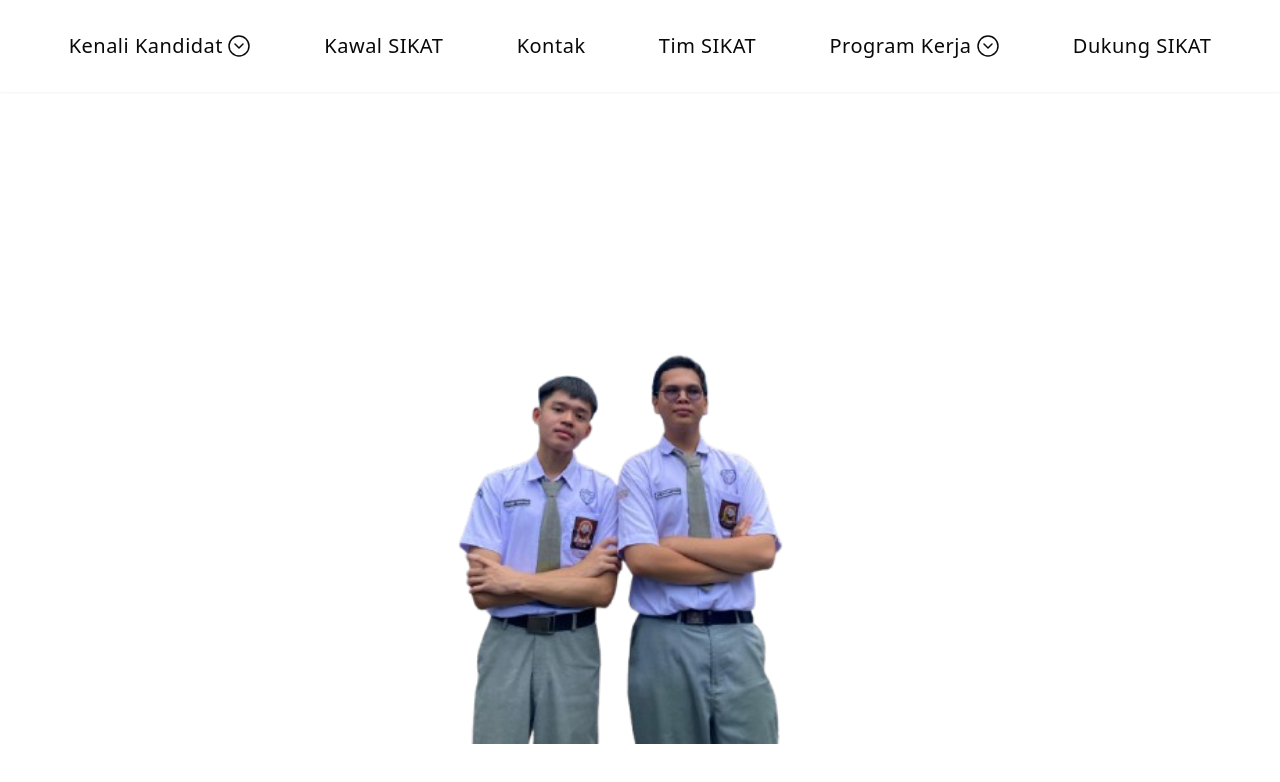
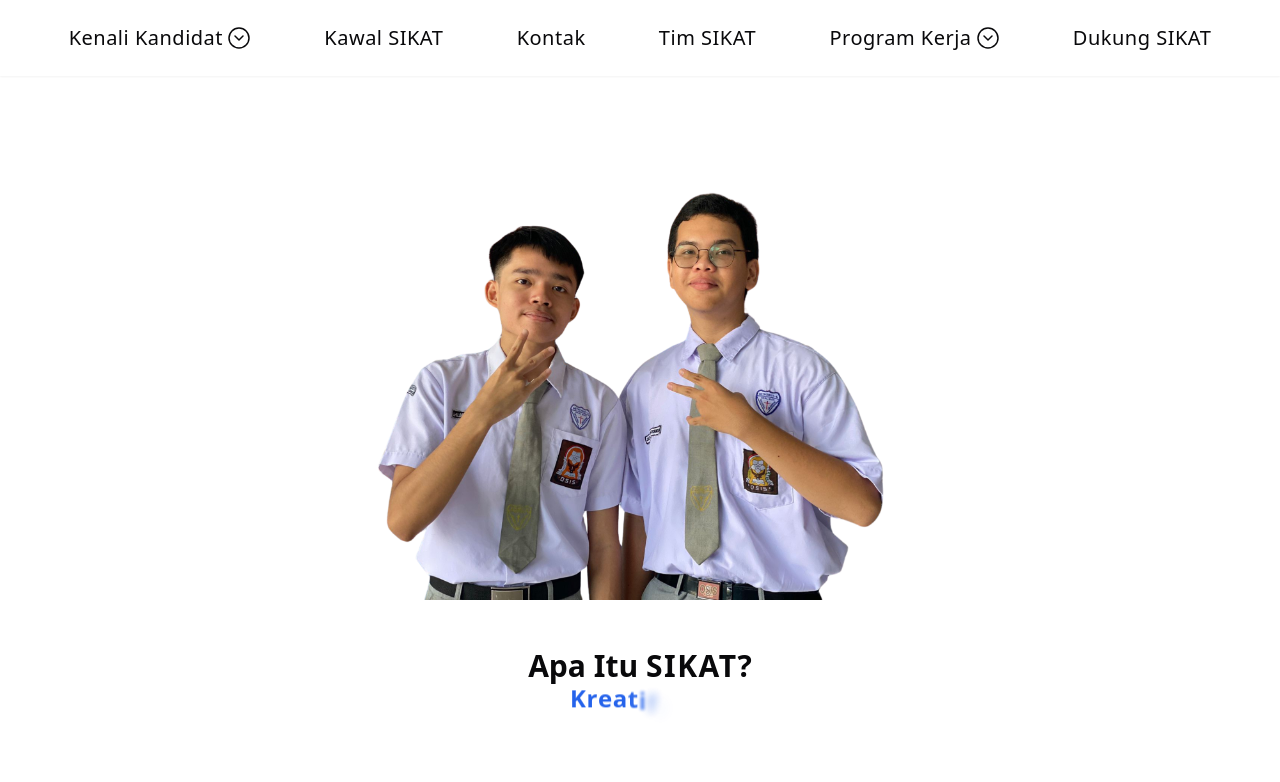
Before and after one commit to WilbertFE/tim-sikat, a Next.js app: page / in a window 1280 px wide. Shown: the top 782 px of the page. Built offline with nearby package versions, Linux system fonts and the light colour scheme.

Commit message:
Basic Layout

```diff
--- a/next.config.mjs
+++ b/next.config.mjs
@@ -1,6 +1,4 @@
 /** @type {import('next').NextConfig} */
-const nextConfig = {
-  output: "export",
-};
+const nextConfig = {};
 
 export default nextConfig;
--- a/src/app/navbar.tsx
+++ b/src/app/navbar.tsx
@@ -63,7 +63,8 @@ export default function Navbar() {
   const [isOpen, setIsOpen] = useState(false);
 
   return (
-    <nav className="fixed left-0 right-0 min-h-12 p-4 shadow-sm">
+    <>
+      <nav className="fixed left-0 right-0 top-0 px-4 py-2 shadow-sm z-10 bg-white">
         <ul className="hidden lg:flex lg:justify-around lg:p-4">
           {navbarContent.map((content, i) => (
             <li key={i}>
@@ -79,15 +80,25 @@ export default function Navbar() {
             </li>
           ))}
         </ul>
-      <div className="lg:hidden flex items-center shadow-sm p-4">
+        <div className="lg:hidden flex items-center p-4">
           {(isOpen && (
-          <X size={32} className="z-20" onClick={() => setIsOpen(false)} />
+            <X
+              size={32}
+              className="cursor-pointer"
+              onClick={() => setIsOpen(false)}
+            />
           )) || (
-          <Menu size={32} className="z-20" onClick={() => setIsOpen(true)} />
+            <Menu
+              size={32}
+              className="cursor-pointer"
+              onClick={() => setIsOpen(true)}
+            />
           )}
           <h1 className="text-xl font-bold w-full text-center">SIKAT</h1>
+        </div>
+      </nav>
       {isOpen && (
-          <ul className="absolute px-4 py-24 flex flex-col justify-around min-h-screen left-0 right-0 top-0 bottom-0">
+        <ul className="absolute pt-20 lg:hidden bg-slate-50 px-4 flex flex-col justify-around min-h-screen left-0 right-0 top-0 bottom-0">
           {hamburgerContent.map((content, i) => (
             <li
               className="text-xl p-2 font-medium flex items-center gap-x-1 tracking-wide"
@@ -98,7 +109,6 @@ export default function Navbar() {
           ))}
         </ul>
       )}
-      </div>
-    </nav>
+    </>
   );
 }
--- a/src/app/page.tsx
+++ b/src/app/page.tsx
@@ -1,15 +1,27 @@
-import Image from "next/image";
+import { HeroImage } from "@/components/core";
+import { FlipWords } from "@/components/ui/flip-words";
+
+const words = [
+  "Solidaritas",
+  "Integritas",
+  "Kreatifitas",
+  "Akhlak",
+  "Teknologi",
+];
 
 export default function Home() {
   return (
     <main>
-      <div className="flex justify-center -translate-y-14 -z-50">
-        <Image
-          src="/hero.png"
-          width={600}
-          height={600}
-          alt="hero"
-          className="-z-10"
+      <HeroImage />
+      <div className="flex flex-col items-center mt-12">
+        <h1 className="font-bold text-3xl">
+          Apa Itu <span className="tracking-wider">SIKAT</span>?
+        </h1>
+
+        <FlipWords
+          duration={2000}
+          words={words}
+          className="font-bold text-2xl text-blue-600 tracking-wide -z-10"
         />
       </div>
     </main>
--- /dev/null
+++ b/src/components/core/HeroImage.tsx
@@ -0,0 +1,15 @@
+import Image from "next/image";
+
+export default function HeroImage() {
+  return (
+    <div className="flex justify-center ">
+      <Image
+        src="/hero.png"
+        width={600}
+        height={600}
+        alt="hero"
+        className="-z-10"
+      />
+    </div>
+  );
+}
--- /dev/null
+++ b/src/components/core/index.tsx
@@ -0,0 +1 @@
+export { default as HeroImage } from "./HeroImage";
--- /dev/null
+++ b/src/components/ui/flip-words.tsx
@@ -0,0 +1,98 @@
+"use client";
+import React, { useCallback, useEffect, useRef, useState } from "react";
+import { AnimatePresence, motion, LayoutGroup } from "framer-motion";
+import { cn } from "@/lib/utils";
+
+export const FlipWords = ({
+  words,
+  duration = 3000,
+  className,
+}: {
+  words: string[];
+  duration?: number;
+  className?: string;
+}) => {
+  const [currentWord, setCurrentWord] = useState(words[0]);
+  const [isAnimating, setIsAnimating] = useState<boolean>(false);
+
+  // thanks for the fix Julian - https://github.com/Julian-AT
+  const startAnimation = useCallback(() => {
+    const word = words[words.indexOf(currentWord) + 1] || words[0];
+    setCurrentWord(word);
+    setIsAnimating(true);
+  }, [currentWord, words]);
+
+  useEffect(() => {
+    if (!isAnimating)
+      setTimeout(() => {
+        startAnimation();
+      }, duration);
+  }, [isAnimating, duration, startAnimation]);
+
+  return (
+    <AnimatePresence
+      onExitComplete={() => {
+        setIsAnimating(false);
+      }}
+    >
+      <motion.div
+        initial={{
+          opacity: 0,
+          y: 10,
+        }}
+        animate={{
+          opacity: 1,
+          y: 0,
+        }}
+        transition={{
+          type: "spring",
+          stiffness: 100,
+          damping: 10,
+        }}
+        exit={{
+          opacity: 0,
+          y: -40,
+          x: 40,
+          filter: "blur(8px)",
+          scale: 2,
+          position: "absolute",
+        }}
+        className={cn(
+          "z-10 inline-block relative text-left text-neutral-900 dark:text-neutral-100 px-2",
+          className
+        )}
+        key={currentWord}
+      >
+        {/* edit suggested by Sajal: https://x.com/DewanganSajal */}
+        {currentWord.split(" ").map((word, wordIndex) => (
+          <motion.span
+            key={word + wordIndex}
+            initial={{ opacity: 0, y: 10, filter: "blur(8px)" }}
+            animate={{ opacity: 1, y: 0, filter: "blur(0px)" }}
+            transition={{
+              delay: wordIndex * 0.3,
+              duration: 0.3,
+            }}
+            className="inline-block whitespace-nowrap"
+          >
+            {word.split("").map((letter, letterIndex) => (
+              <motion.span
+                key={word + letterIndex}
+                initial={{ opacity: 0, y: 10, filter: "blur(8px)" }}
+                animate={{ opacity: 1, y: 0, filter: "blur(0px)" }}
+                transition={{
+                  delay: wordIndex * 0.3 + letterIndex * 0.05,
+                  duration: 0.2,
+                }}
+                className="inline-block"
+              >
+                {letter}
+              </motion.span>
+            ))}
+            <span className="inline-block">&nbsp;</span>
+          </motion.span>
+        ))}
+      </motion.div>
+    </AnimatePresence>
+  );
+};
```
Also changed, not shown: public/hero.png. Lines whose indentation alone changed are shown as unchanged.
